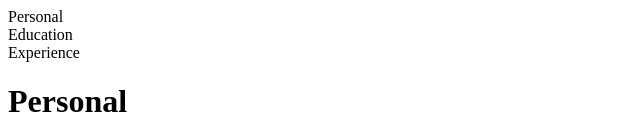
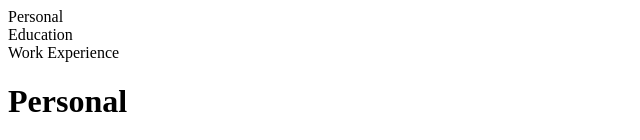
Before and after one commit to maria-sirb/cv-project, a React (Create React App) app: page / in a window 1280 px wide. Shown: the top 140 px of the page, without its empty margins (0-640 px from the left). Built offline with nearby package versions, Linux system fonts and the light colour scheme.

Commit message:
change experience to work

```diff
--- a/src/App.js
+++ b/src/App.js
@@ -1,6 +1,6 @@
 import React, {Component} from "react";
 import { Education } from "./components/Education";
-import { Experience } from "./components/Experience";
+import { Experience } from "./components/Work";
 import { Personal } from "./components/Personal";
 import { componentsMap } from "./componentsMap";
 class App extends Component{
@@ -12,7 +12,7 @@ class App extends Component{
       currentStep : "Personal",
       personal: {},
       education: [],
-      experience: []
+      work: []
     };
 
     this.changeStep = this.changeStep.bind(this);
@@ -35,8 +35,13 @@ class App extends Component{
       this.setState({education : [...childData]});
      // this.setState({currentStep : "Experience"});
     }
+    else if(step == "Work")
+    {
+      this.setState({work : [...childData]});
+    }
 
   }
+
   goToNextStep(step)
   {
 
@@ -50,14 +55,14 @@ class App extends Component{
 
   render() {
 
-    console.log(this.state.personal);
+    console.log(this.state);
     let Step = componentsMap[this.state.currentStep];
     return(
       <div className="App">
         <div className = "Steps">
           <div onClick={this.changeStep} id = "Personal">Personal</div>
           <div onClick={this.changeStep} id = "Education">Education</div>
-          <div onClick={this.changeStep} id = "Experience">Experience</div>
+          <div onClick={this.changeStep} id = "Work">Work Experience</div>
         </div>
       <Step title = {this.state.currentStep} formData = {this.state[this.state.currentStep.toLowerCase()]} passData = {this.getDataFromChild}/>
       </div>
```
